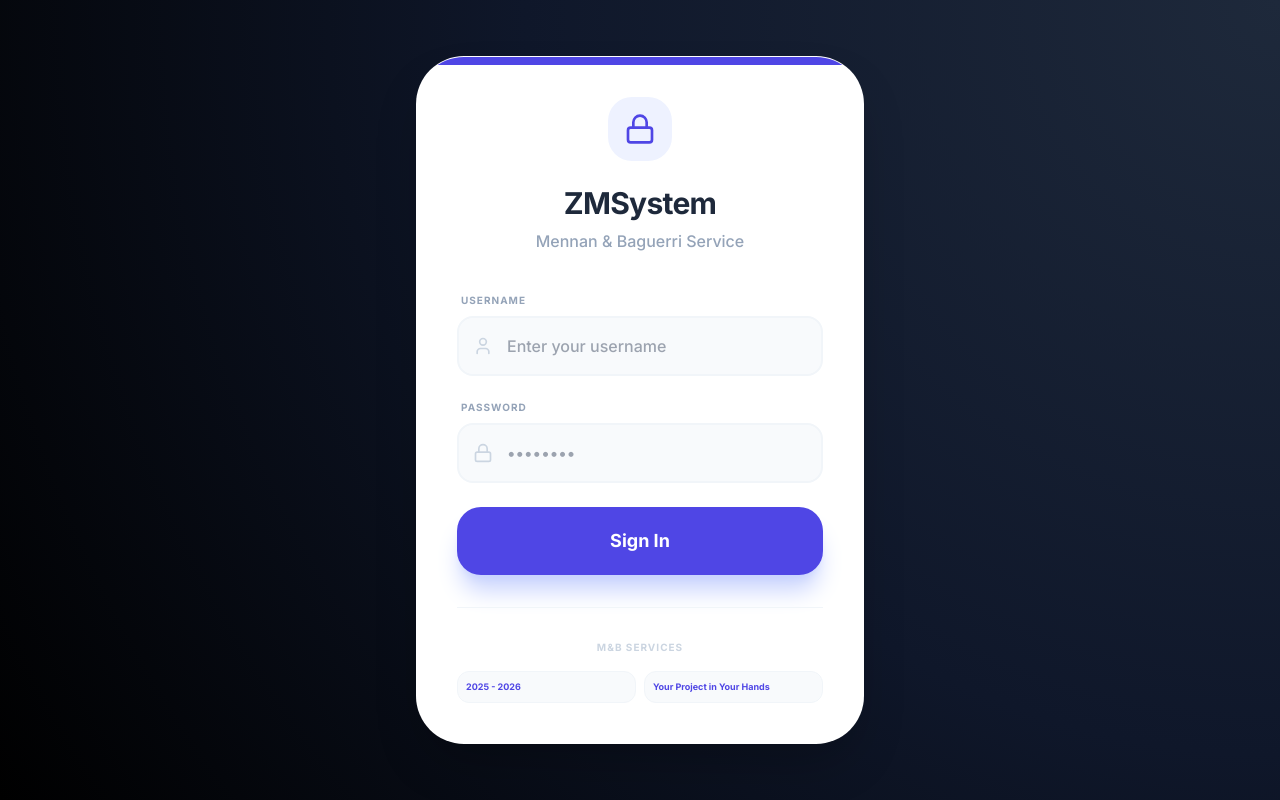
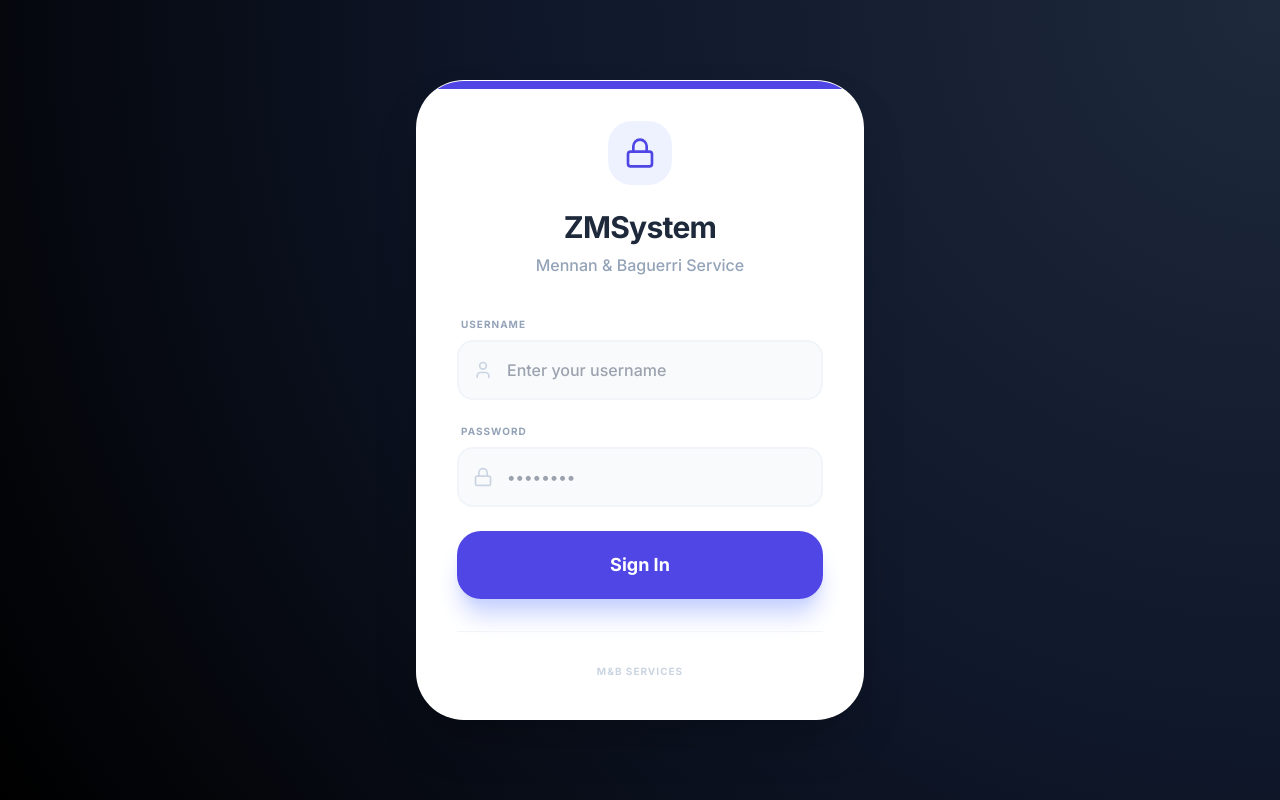
Before and after one commit to yasinelmoutaouakel-creator/ZMSystem, a React (Vite) app: page / in a window 1280 px wide. Built offline with nearby package versions, Linux system fonts and the light colour scheme.

Commit message:
fix noms

```diff
--- a/components/Login.tsx
+++ b/components/Login.tsx
@@ -88,14 +88,6 @@ export const Login: React.FC = () => {
 
           <div className="mt-8 pt-8 border-t border-slate-100">
              <p className="text-center text-[10px] text-slate-300 font-black uppercase tracking-widest">M&B Services</p>
-             <div className="mt-4 grid grid-cols-2 gap-2">
-                <div className="bg-slate-50 p-2 rounded-xl text-[9px] text-slate-500 font-bold border border-slate-100">
-                    <span className="text-indigo-600"> 2025 - 2026</span>
-                </div>
-                <div className="bg-slate-50 p-2 rounded-xl text-[9px] text-slate-500 font-bold border border-slate-100">
-                    <span className="text-indigo-600"> Your Project in Your Hands</span>
-                </div>
-             </div>
           </div>
         </div>
       </div>
```
